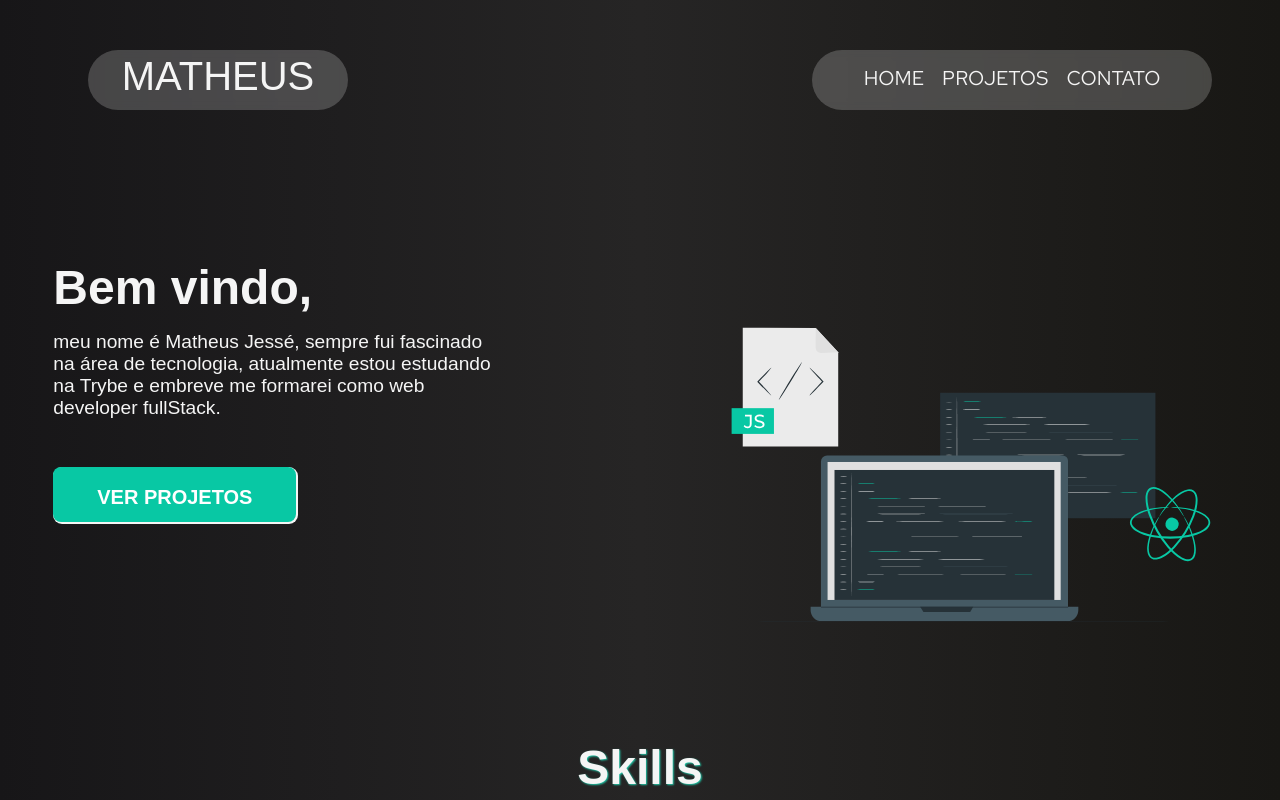
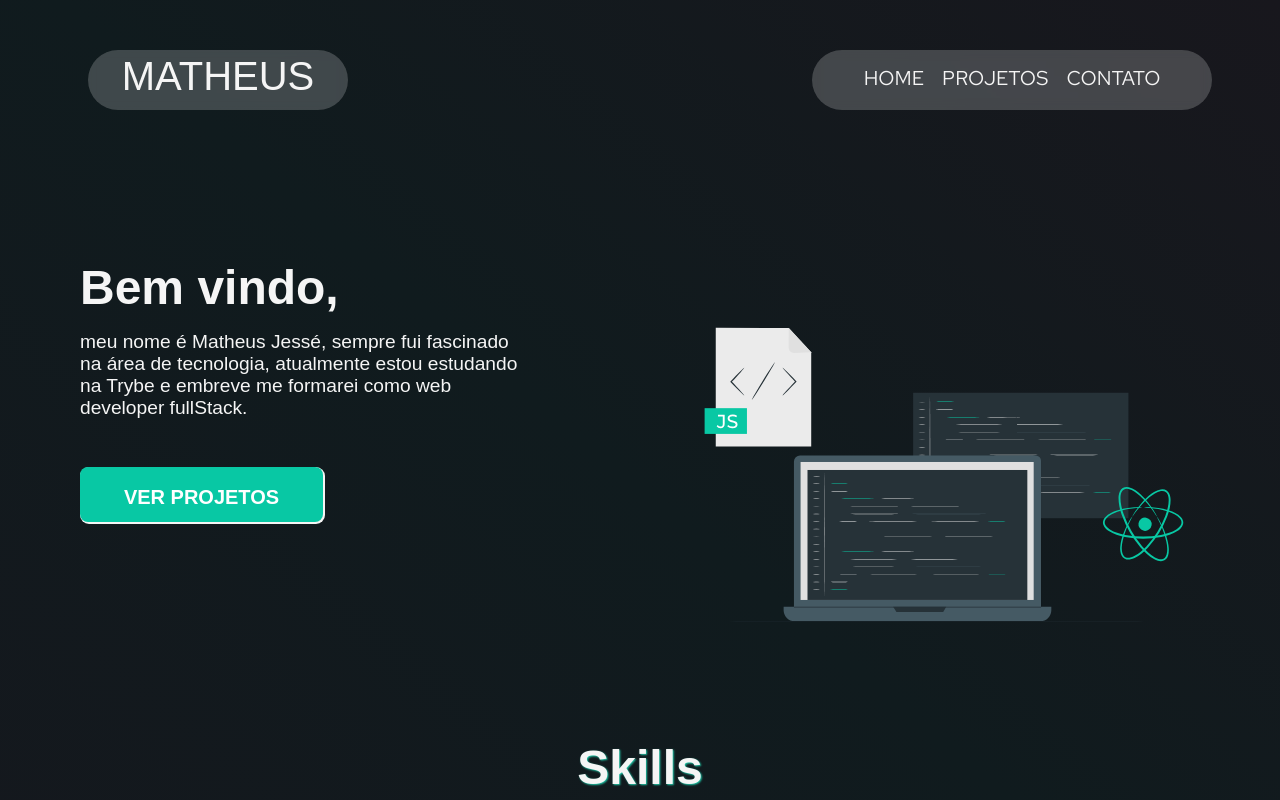
Before and after one commit to matheusjesse/portifolio-matheus-jesse, a React (Create React App) app: page / in a window 1280 px wide. Shown: the top 800 px of the page. Built offline with nearby package versions, Linux system fonts and the light colour scheme; a web font is replaced by a local one.

Commit message:
style: alterando background do site e alinhando o body e contato

```diff
--- a/src/styles/HomeContainer.js
+++ b/src/styles/HomeContainer.js
@@ -45,7 +45,7 @@ img {
 
 .contato-body {
   display: flex;
-  justify-content: space-evenly;
+  justify-content: center;
   height: 60vh;
   margin-top: 140px;
 }
--- a/src/styles/global.js
+++ b/src/styles/global.js
@@ -13,7 +13,7 @@ const GlobalStyle = createGlobalStyle`
 
   body {
     background: rgb(23,22,24);
-    background: linear-gradient(90deg, rgba(23,22,24,1) 0%, rgba(38,37,37,1) 50%, rgba(24,23,20,1) 100%);
+    background: linear-gradient(40deg, rgba(23,22,29,1) 2%, rgba(16,27,30,2) 60%, rgba(24,23,29,1) 100%);
   }
 
 `;
```
